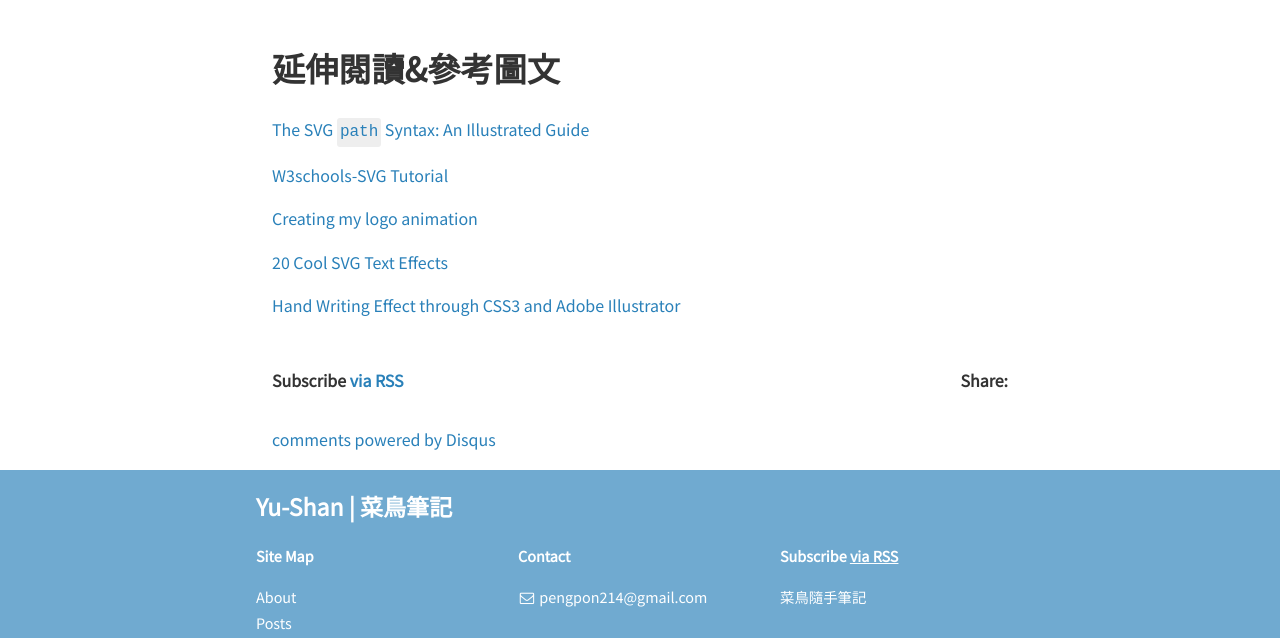
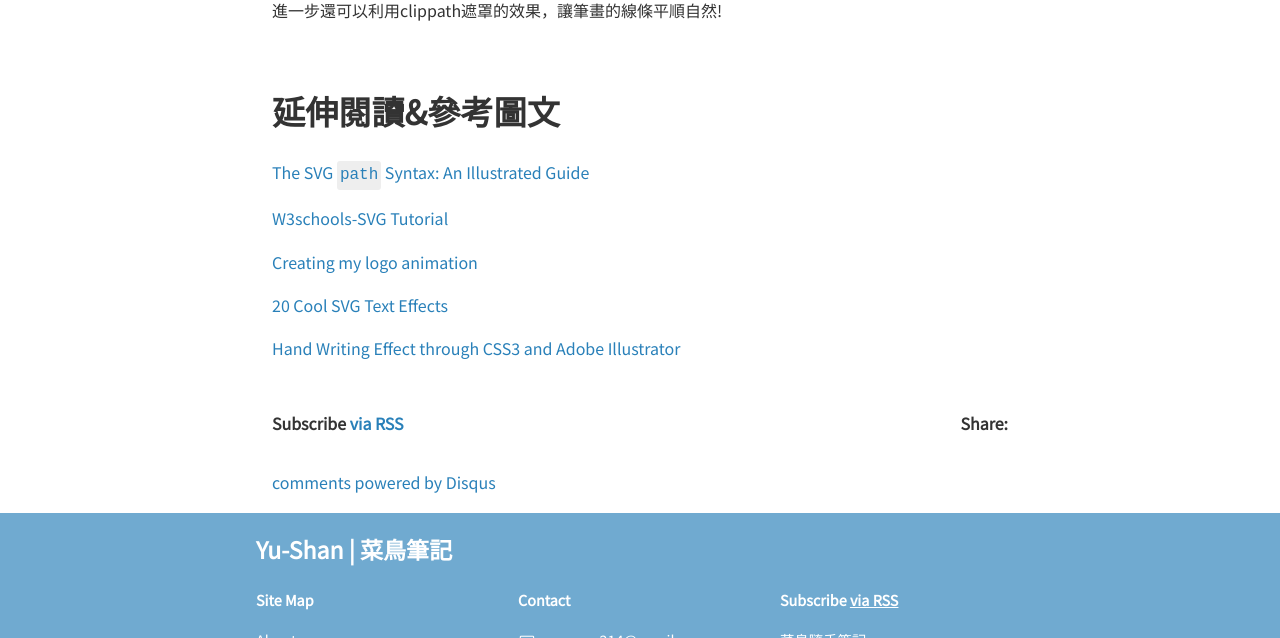
Before and after one commit to pengpon/pengpon.github.io, a Jekyll site: the page built from _posts/2019-12-03-SVG intro.md, in a window 1280 px wide and 900 px high, scrolled down 8615 px, cut to the strip 262-900 px from the top of the window. Built offline with Jekyll 4.4.1, drawn with Linux system fonts in a browser that asks for light colours; nearby versions of some CDN libraries; comment, search, counter and statistics services are not loaded.

Commit message:
modify svg post

```diff
--- a/_posts/2019-12-03-SVG intro.md
+++ b/_posts/2019-12-03-SVG intro.md
@@ -245,6 +245,7 @@ stroke-dashoffset>> 線段位移量
 </p>
 <script async src="https://static.codepen.io/assets/embed/ei.js"></script>
 
+進一步還可以利用clippath遮罩的效果，讓筆畫的線條平順自然!
 
 <br>
 
```
